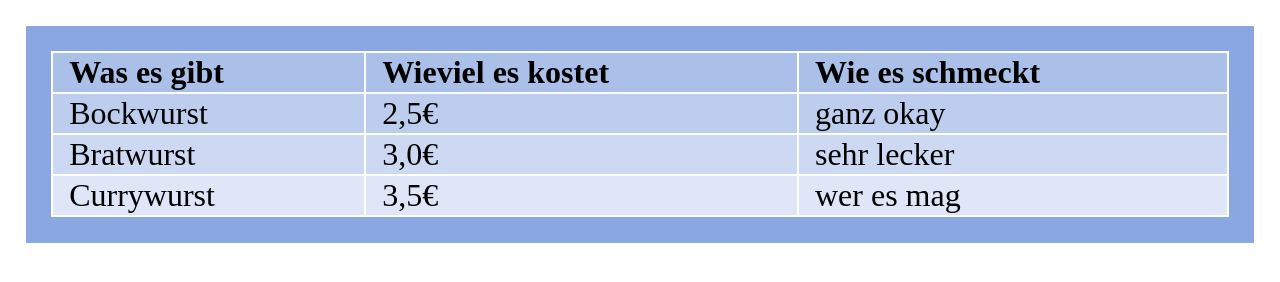
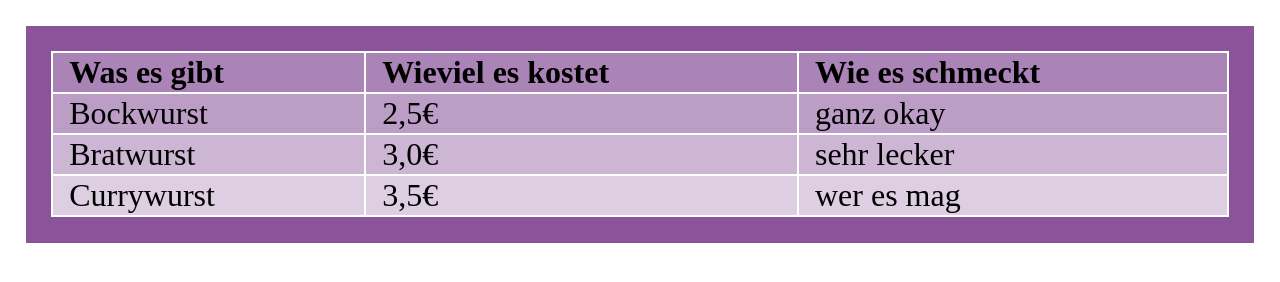
Before and after one commit to codebySaschaHeinze/clamp-in-tables-exercise, a plain HTML site: page index.html in a window 1280 px wide. Drawn offline with Linux system fonts and the light colour scheme.

Commit message:
colors changed

```diff
--- a/style.css
+++ b/style.css
@@ -3,7 +3,7 @@ body {
 }
 
 section {
-    background-color: rgba(89, 130, 212, 0.7);
+    background-color: rgba(89, 10, 112, 0.7);
     max-width: 1520px;
     display: flex;
     align-items: center;
@@ -17,7 +17,7 @@ th,
 tr,
 td {
     border: clamp(1px, 0.2vw, 4px) solid white;
-    font-size: clamp(16px, 32px, 48px);
+    font-size: clamp(1rem, 2rem, 4rem);
     text-align: start;
     padding-inline: clamp(8px, 4vw, 16px);
 }
@@ -29,17 +29,17 @@ table {
 }
 
 th {
-    background-color: rgba(89, 130, 212, 0.5);
+    background-color: rgba(89, 10, 112, 0.5);
 }
 
 #bockwurst {
-    background-color: rgba(89, 130, 212, 0.4);
+    background-color: rgba(89, 10, 112, 0.4);
 }
 
 #bratwurst {
-    background-color: rgba(89, 130, 212, 0.3);
+    background-color: rgba(89, 10, 112, 0.3);
 }
 
 #currywurst {
-    background-color: rgba(89, 130, 212, 0.2);
+    background-color: rgba(89, 13, 112, 0.2);
 }
```
